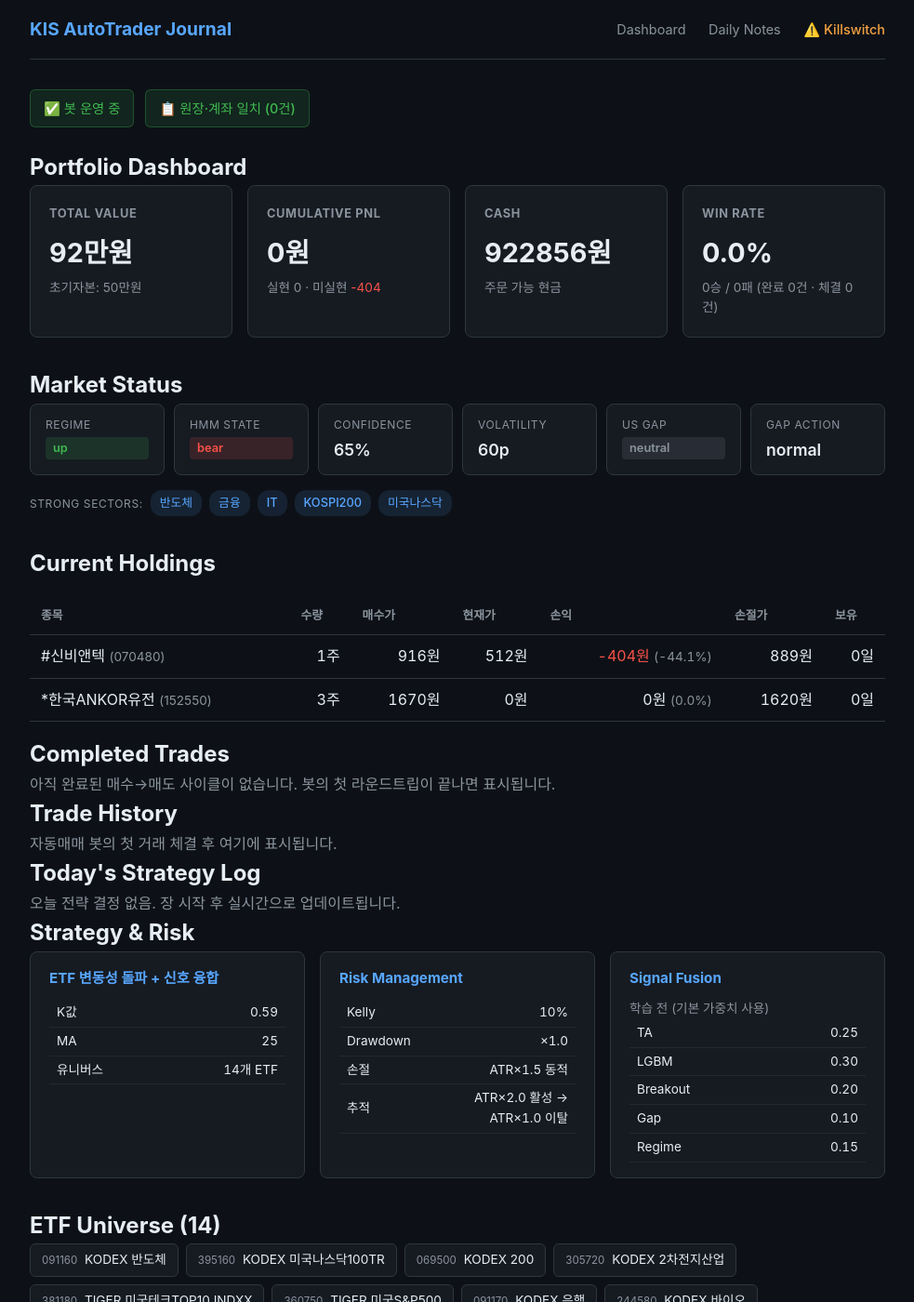
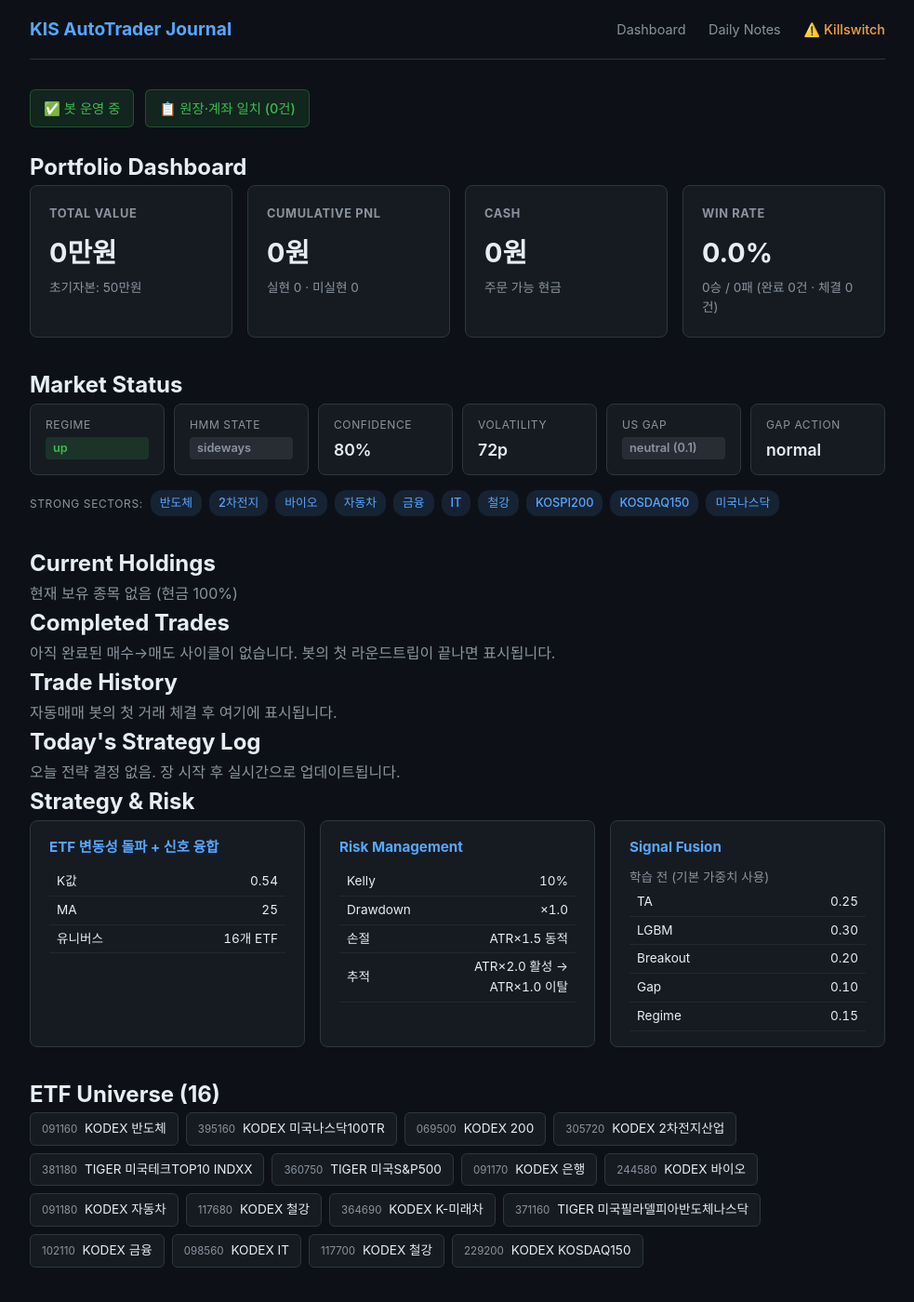
Before and after one commit to BudongJW/kis-trading-journal, a Jekyll site: the page built from index.html, in a window 1280 px wide and 1400 px high. Shown: the whole window at 93% size, without its empty margins (148-1131 px from the left). Built offline with Jekyll 4.4.1, drawn with Linux system fonts in a browser that asks for light colours; nearby versions of some CDN libraries; some of the changed text lies outside the part shown.

Commit message:
auto: portfolio update 14:10

```diff
--- a/_data/portfolio.json
+++ b/_data/portfolio.json
@@ -1,39 +1,27 @@
 {
-  "updated_at": "2026-05-22T10:22:50.843909",
+  "updated_at": "2026-05-22T14:10:31.921994",
   "initial_capital": 500000,
-  "cash": 922856,
-  "holdings": [
-    {
-      "symbol": "070480",
-      "name": "#신비앤텍",
-      "qty": 1,
-      "current_price": 512,
-      "value": 512,
-      "buy_price": 916,
-      "pnl": -404,
-      "pnl_pct": -44.1,
-      "manual": true,
-      "stop_price": 889
-    },
-    {
-      "symbol": "152550",
-      "name": "*한국ANKOR유전",
-      "qty": 3,
-      "current_price": 0,
-      "value": 0,
-      "buy_price": 1670,
-      "pnl": 0,
-      "pnl_pct": 0.0,
-      "manual": true,
-      "stop_price": 1620
-    }
-  ],
-  "holdings_value": 512,
-  "total_value": 923368,
+  "cash": 0,
+  "holdings": [],
+  "reconcile": {
+    "matched": 0,
+    "broker_only": 0,
+    "ledger_only": 0,
+    "qty_mismatch": 0
+  },
+  "killswitch": {
+    "active": false,
+    "mode": "off",
+    "reason": "",
+    "set_at": "",
+    "set_by": ""
+  },
+  "holdings_value": 0,
+  "total_value": 0,
   "total_pnl": 0,
   "total_pnl_pct": 0,
   "realized_pnl": 0,
-  "unrealized_pnl": -404,
+  "unrealized_pnl": 0,
   "total_trades": 0,
   "completed_trades": 0,
   "winning_trades": 0,
@@ -96,43 +84,48 @@
     },
     {
       "date": "2026-05-22",
-      "total_value": 923368,
-      "cash": 922856,
-      "holdings_value": 512,
-      "day_pnl": 423368,
-      "cumul_pnl": 423368,
+      "total_value": 0,
+      "cash": 0,
+      "holdings_value": 0,
+      "day_pnl": -500000,
+      "cumul_pnl": -500000,
       "regime": "up",
-      "hmm_state": "bear",
-      "confidence": 0.654,
-      "k_value": 0.59
+      "hmm_state": "sideways",
+      "confidence": 0.8,
+      "k_value": 0.54
     }
   ],
   "market": {
     "regime": "up",
-    "hmm_state": "bear",
-    "confidence": 0.654,
+    "hmm_state": "sideways",
+    "confidence": 0.8,
     "volatility": "normal",
-    "vol_percentile": 60.0,
+    "vol_percentile": 72.0,
     "overnight_gap": {
       "direction": "neutral",
-      "strength": 0.0,
+      "strength": 0.1,
       "action": "normal"
     },
     "strong_sectors": [
       "반도체",
+      "2차전지",
+      "바이오",
+      "자동차",
       "금융",
       "IT",
+      "철강",
       "KOSPI200",
+      "KOSDAQ150",
       "미국나스닥"
     ]
   },
   "strategy": {
     "name": "ETF 변동성 돌파 + 신호 융합",
     "params": {
-      "k": 0.59,
+      "k": 0.54,
       "trend_ma": 25
     },
-    "universe_count": 14,
+    "universe_count": 16,
     "universe": [
       {
         "symbol": "091160",
@@ -189,6 +182,14 @@
       {
         "symbol": "098560",
         "name": "KODEX IT"
+      },
+      {
+        "symbol": "117700",
+        "name": "KODEX 철강"
+      },
+      {
+        "symbol": "229200",
+        "name": "KODEX KOSDAQ150"
       }
     ]
   },
@@ -204,13 +205,13 @@
   },
   "bear_strategy": {
     "enabled": true,
-    "regime": "BEAR",
+    "regime": "CAUTION",
     "confidence": 0.65,
-    "sma_ratio": 0.815,
+    "sma_ratio": 0.8192,
     "canary_bad": 1,
     "canary_scores": {
-      "195930": 0.335,
-      "132030": -0.6411
+      "195930": 0.3174,
+      "132030": -0.659
     }
   },
   "us_session": {
```
